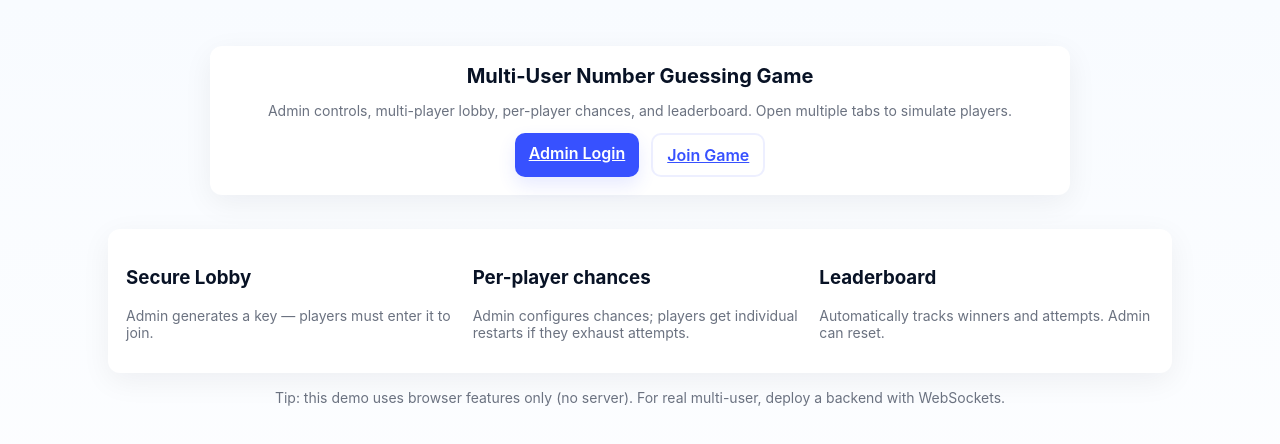
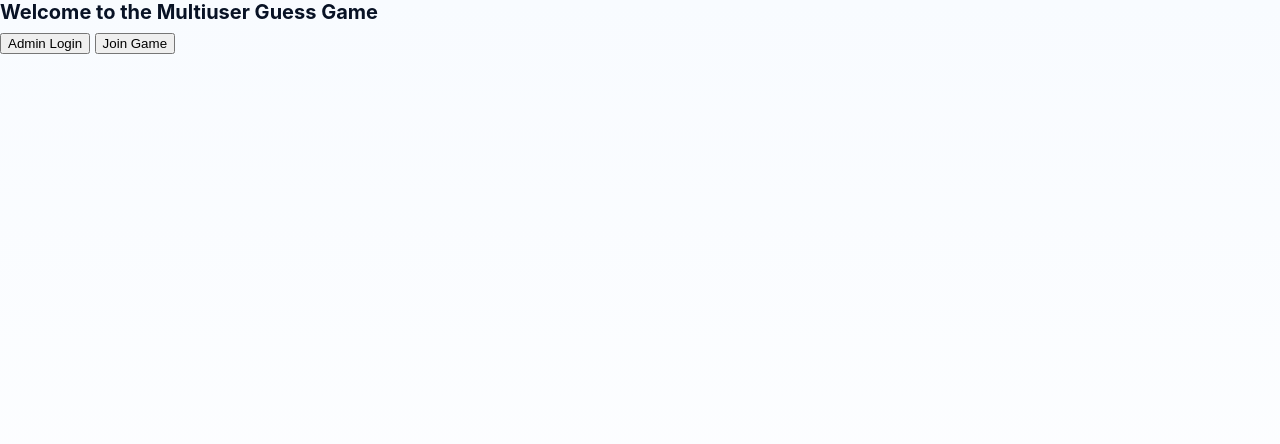
Before and after one commit to kunalc078393-cloud/Guess-number-game, a plain HTML site: page index.html in a window 1280 px wide. Drawn offline with Linux system fonts and the light colour scheme.

Commit message:
index.html

```diff
--- a/index.html
+++ b/index.html
@@ -1,42 +1,15 @@
-<!doctype html>
+<!DOCTYPE html>
 <html lang="en">
 <head>
-  <meta charset="utf-8" />
-  <meta name="viewport" content="width=device-width,initial-scale=1" />
-  <title>Multi-User Guessing Game — Home</title>
+  <meta charset="UTF-8">
+  <title>Multiuser Guess Game</title>
   <link rel="stylesheet" href="styles.css">
 </head>
 <body>
-  <main class="page center-col">
-    <header class="hero card">
-      <h1>Multi-User Number Guessing Game</h1>
-      <p class="muted">Admin controls, multi-player lobby, per-player chances, and leaderboard. Open multiple tabs to simulate players.</p>
-      <div class="actions">
-        <a class="btn primary" href="admin.html" id="adminBtn">Admin Login</a>
-        <a class="btn ghost" href="game.html" id="joinBtn">Join Game</a>
-      </div>
-    </header>
-
-    <section class="features card grid-3">
-      <div>
-        <h3>Secure Lobby</h3>
-        <p class="muted">Admin generates a key — players must enter it to join.</p>
-      </div>
-      <div>
-        <h3>Per-player chances</h3>
-        <p class="muted">Admin configures chances; players get individual restarts if they exhaust attempts.</p>
-      </div>
-      <div>
-        <h3>Leaderboard</h3>
-        <p class="muted">Automatically tracks winners and attempts. Admin can reset.</p>
-      </div>
-    </section>
-
-    <footer class="muted">Tip: this demo uses browser features only (no server). For real multi-user, deploy a backend with WebSockets.</footer>
-  </main>
-
-  <script>
-    // optional: prevent going back to index when developing
-  </script>
+  <h1>Welcome to the Multiuser Guess Game</h1>
+  <div class="buttons">
+    <a href="admin.html"><button>Admin Login</button></a>
+    <a href="game.html"><button>Join Game</button></a>
+  </div>
 </body>
 </html>
```
